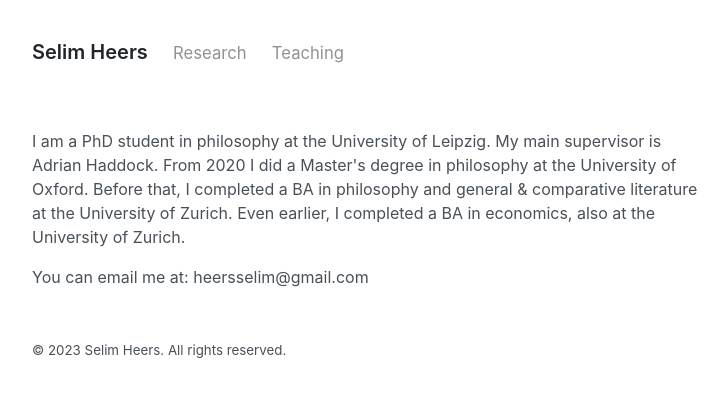
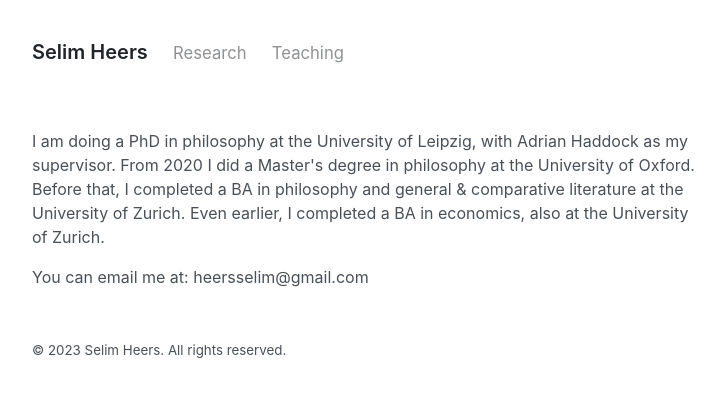
Before and after one commit to selimheers/selimheers.github.io, a Jekyll site: the page built from index.html, in a window 1280 px wide. Shown: the top 397 px of the page, without its empty margins (272-1000 px from the left). Built offline with Jekyll 4.4.1, drawn with Linux system fonts in a browser that asks for light colours; the list of posts is cut into pages by our own code.

Commit message:
Update index.html

```diff
--- a/index.html
+++ b/index.html
@@ -3,7 +3,7 @@ layout: default
 title: Home
 ---
 
-<p>I am a PhD student in philosophy at the University of Leipzig. My main supervisor is Adrian Haddock.
+<p>I am doing a PhD in philosophy at the University of Leipzig, with Adrian Haddock as my supervisor.
   From 2020 I did a Master's degree in philosophy at the University of Oxford. Before that, I completed a BA in philosophy and general & comparative literature at the University of Zurich.
   Even earlier, I completed a BA in economics, also at the University of Zurich.</p>
 
```
